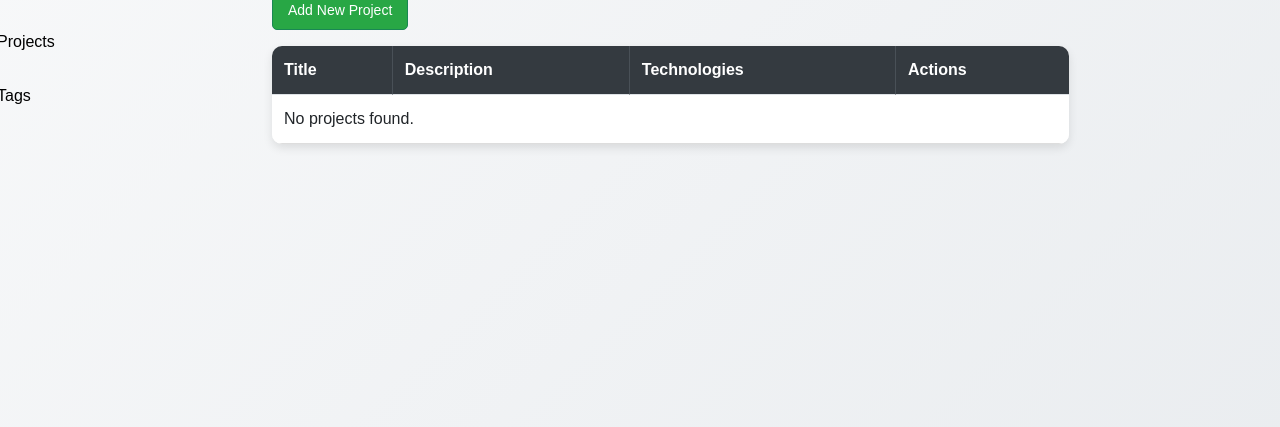
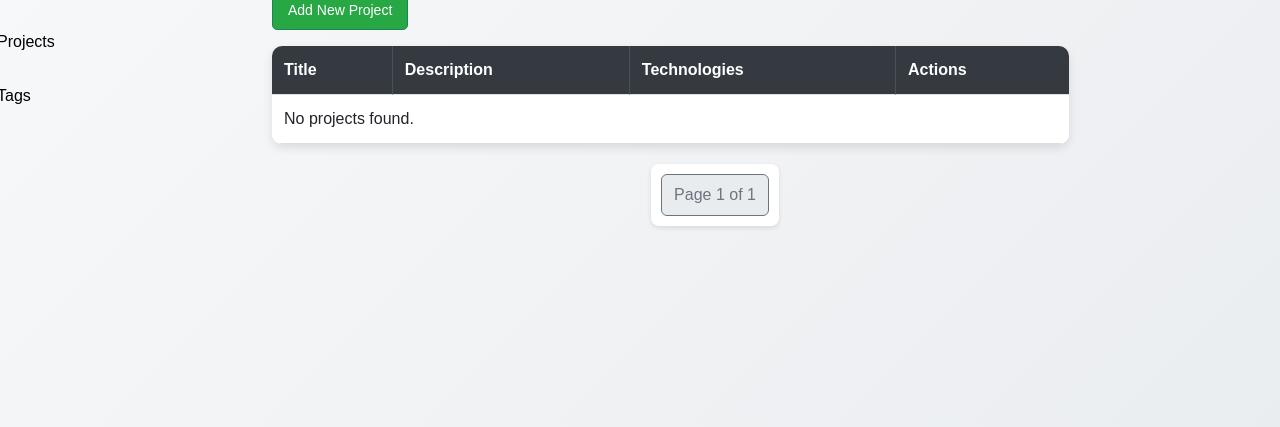
Before and after one commit to 1nkret/django-personal-site, a Django app: page /crm/projects/ in a window 1280 px wide. Shown: the part 198-625 px from the top of the page. Run offline with Django 5.2, Linux system fonts and the light colour scheme; data that the repository does not hold is empty; some libraries are stand-ins or nearby versions.

Commit message:
paginator on project page and crm

```diff
--- a/apps/crm/views.py
+++ b/apps/crm/views.py
@@ -1,6 +1,7 @@
 import json
 
 from django.core.files.storage import default_storage
+from django.core.paginator import Paginator
 from django.shortcuts import render, get_object_or_404, redirect
 from .models import Tag, Project, MainPageSettings
 from .forms import (TagForm, ProjectForm, MainPageSettingsForm)
@@ -8,7 +9,11 @@ from .forms import (TagForm, ProjectForm, MainPageSettingsForm)
 
 def tag_list(request):
     tags = Tag.objects.all()
-    return render(request, "crm/tag_list.html", {"tags": tags})
+    paginator = Paginator(tags, 10)
+    page_number = request.GET.get("page")
+    page_obj = paginator.get_page(page_number)
+
+    return render(request, "crm/tag_list.html", {"tags": tags, "page_obj": page_obj})
 
 
 def tag_create(request):
@@ -44,7 +49,11 @@ def tag_delete(request, pk):
 
 def project_list(request):
     projects = Project.objects.all()
-    return render(request, "crm/project_list.html", {"projects": projects})
+    paginator = Paginator(projects, 10)
+    page_number = request.GET.get("page")
+    page_obj = paginator.get_page(page_number)
+
+    return render(request, "crm/project_list.html", {"projects": projects, "page_obj": page_obj})
 
 
 def project_form_handler(request, project=None):
--- a/static/css/base.css
+++ b/static/css/base.css
@@ -62,3 +62,43 @@ footer {
     text-align: center;
     margin-top: auto; /* Прижимает футер к низу */
 }
+
+/* Пагинация */
+.pagination-container {
+    display: flex;
+    justify-content: center;
+    margin-top: 20px;
+}
+
+.pagination {
+    background: white;
+    padding: 10px;
+    border-radius: 8px;
+    box-shadow: 0 2px 5px rgba(0, 0, 0, 0.1);
+    display: flex;
+    gap: 5px;
+}
+
+.pagination .page-item {
+    list-style: none;
+}
+
+.pagination .page-link {
+    padding: 8px 12px;
+    border: 1px solid #007bff;
+    color: #007bff;
+    border-radius: 5px;
+    text-decoration: none;
+    transition: 0.3s ease-in-out;
+}
+
+.pagination .page-link:hover {
+    background: #007bff;
+    color: white;
+}
+
+.pagination .page-item.disabled .page-link {
+    color: #6c757d;
+    border-color: #6c757d;
+    cursor: default;
+}
--- a/templates/crm/project_list.html
+++ b/templates/crm/project_list.html
@@ -16,7 +16,7 @@
         </tr>
     </thead>
     <tbody>
-        {% for project in projects %}
+        {% for project in page_obj %}
             <tr>
                 <td>{{ project.title }}</td>
                 <td>{{ project.description|truncatechars:50 }}</td>
@@ -37,4 +37,34 @@
         {% endfor %}
     </tbody>
 </table>
+
+<!-- Пагинация -->
+<div class="pagination-container">
+    <nav aria-label="Project pagination">
+        <ul class="pagination justify-content-center">
+            {% if page_obj.has_previous %}
+                <li class="page-item">
+                    <a class="page-link" href="?page=1">&laquo;</a>
+                </li>
+                <li class="page-item">
+                    <a class="page-link" href="?page={{ page_obj.previous_page_number }}">&lsaquo;</a>
+                </li>
+            {% endif %}
+
+            <li class="page-item disabled">
+                <span class="page-link">Page {{ page_obj.number }} of {{ page_obj.paginator.num_pages }}</span>
+            </li>
+
+            {% if page_obj.has_next %}
+                <li class="page-item">
+                    <a class="page-link" href="?page={{ page_obj.next_page_number }}">&rsaquo;</a>
+                </li>
+                <li class="page-item">
+                    <a class="page-link" href="?page={{ page_obj.paginator.num_pages }}">&raquo;</a>
+                </li>
+            {% endif %}
+        </ul>
+    </nav>
+</div>
+
 {% endblock %}
```
Also changed, not shown: apps/portfolio/views.py (+6 -1 lines), templates/crm/tag_list.html (+31 -1 lines), templates/portfolio/project_list.html (+30 -1 lines).
